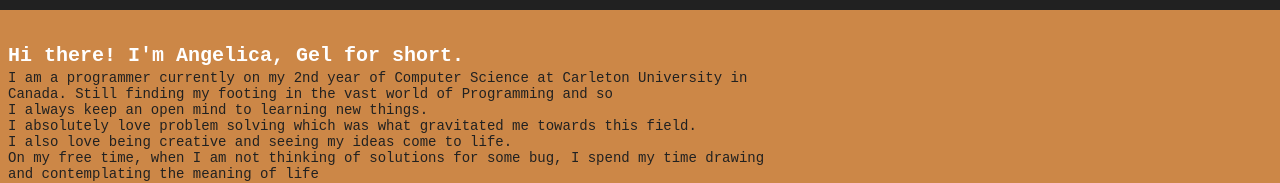
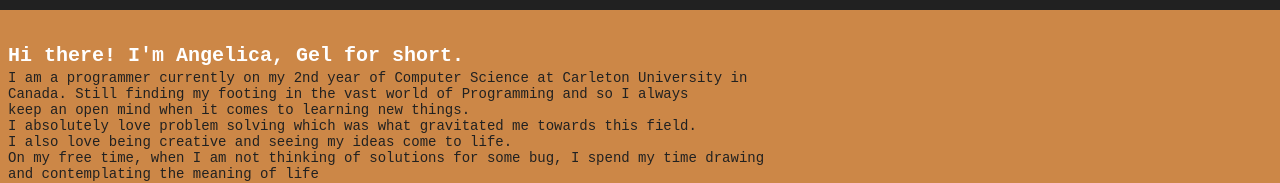
Before and after one commit to gelicamarie/gelicamarie.github.io, a Gatsby site: page / in a window 1280 px wide. Shown: the part 790-973 px from the top of the page. Built offline with nearby package versions, Linux system fonts and the light colour scheme; Gatsby itself is replaced by a stand-in of ours.

Commit message:
update about section

```diff
--- a/src/content/about.md
+++ b/src/content/about.md
@@ -3,9 +3,9 @@ title: About Section
 ---
 
 I am a programmer currently on my 2nd year of Computer Science at Carleton University in Canada.
-Still finding my footing in the vast world of Programming and so
+Still finding my footing in the vast world of Programming and so I always
 
-I always keep an open mind to learning new things.
+keep an open mind when it comes to learning new things.
 
 I absolutely love problem solving which was what gravitated me towards this field.
 
```
